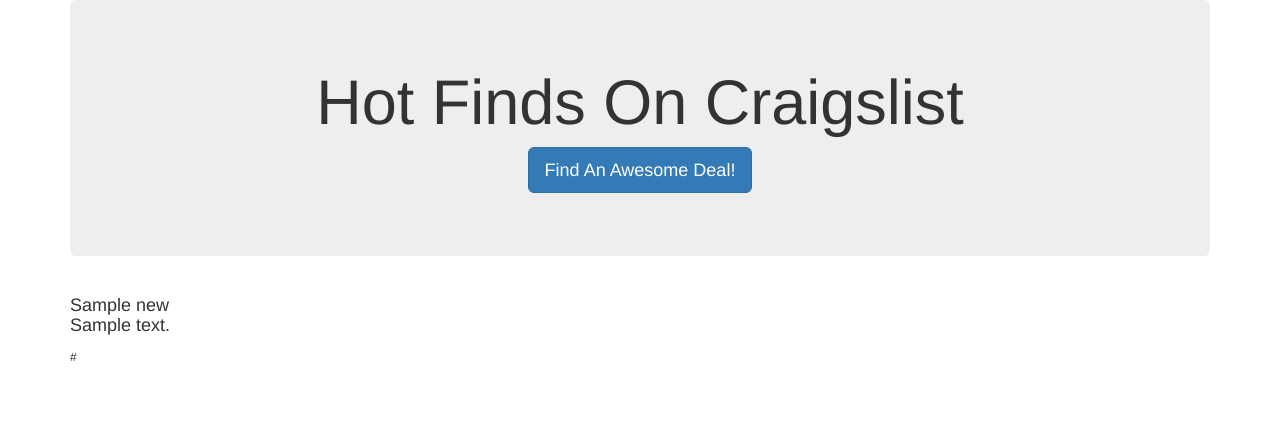
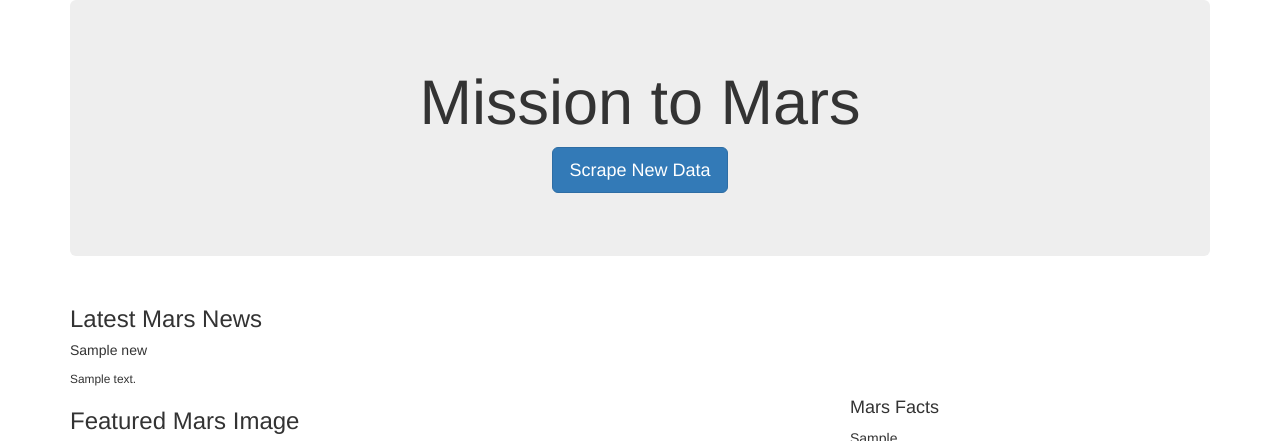
Before and after one commit to itsjaggu/web-scraping-challenge, a Flask app: page / in a window 1280 px wide. Shown: the top 441 px of the page. Before the commit the page ends 361 px from the top, so only its background shows below. Run offline with Flask 2, Linux system fonts and the light colour scheme; grey boxes marked "Sample" are stand-in pictures; a database or web service that is not in the repository returns one stand-in record (values such as "Sample title"); some libraries are stand-ins or nearby versions.

Commit message:
Updated Index Template

```diff
--- a/Mission_to_Mars/scrape_mars.py
+++ b/Mission_to_Mars/scrape_mars.py
@@ -74,8 +74,8 @@
         title_h2 = soup.find('h2', class_='title')
         title = title_h2.text.strip()
 
-        img_div = soup.find('div', class_='downloads')
-        img_url = img_div.find('a', text='Original')['href']
+        img_div = soup.find('img', class_='wide-image')
+        img_url = base_url + img_div['src']
 
         img_dict = {'title':title, 'img_url':img_url}
         hemisphere_image_urls.append(img_dict)
--- a/Mission_to_Mars/templates/index.html
+++ b/Mission_to_Mars/templates/index.html
@@ -5,7 +5,7 @@
   <meta charset="UTF-8">
   <meta name="viewport" content="width=device-width, initial-scale=1.0">
   <meta http-equiv="X-UA-Compatible" content="ie=edge">
-  <title>Hot Finds</title>
+  <title>Mission to Mars</title>
   <link rel="stylesheet" href="https://maxcdn.bootstrapcdn.com/bootstrap/3.3.7/css/bootstrap.min.css">
 </head>
 
@@ -13,16 +13,45 @@
   <div class="container">
 
     <div class="jumbotron text-center">
-      <h1>Hot Finds On Craigslist</h1>
-      <p><a class="btn btn-primary btn-lg" href="/scrape" role="button">Find An Awesome Deal!</a></p>
+      <h1>Mission to Mars</h1>
+      <p><a class="btn btn-primary btn-lg" href="/scrape" role="button">Scrape New Data</a></p>
     </div>
 
-    <!-- Craigslist Listings -->
+    <!-- Displaying Mars Data -->
     <div class="row" id="craiglist-listings">
       <div class="col-md-12">
-        <h4 class="heading">{{mars_data.news.title}} <br>{{mars_data.news.detail}}</h4>
-        <small>{{mars_data.featured_url}}</small>
+        <h3>Latest Mars News</h3>
+        <h5 class="heading">{{mars_data.news.title}}</h5>
+        <small>{{mars_data.news.detail}}</small>
       </div>
+      <div class="col-md-8">
+        <h3>Featured Mars Image</h3>
+        <img src={{mars_data.featured_url}} alt="Featured Mars Image" width="100%">
+      </div>
+      <div class="col-md-4">
+        <h4>Mars Facts</h4>
+        {{mars_data.mars_facts}}
+      </div>
+      <div class="col-md-12" style="text-align: center;">
+        <h3>Mars Hemispheres</h3>
+      </div>
+      <div class="col-md-6">
+        <img src={{mars_data.hemisphere_data[0].img_url}} alt={{mars_data.hemisphere_data[0].title}} width="100%">
+        <h4>{{mars_data.hemisphere_data[0].title}}</h4>
+      </div>
+      <div class="col-md-6">
+        <img src={{mars_data.hemisphere_data[1].img_url}} alt={{mars_data.hemisphere_data[1].title}} width="100%">
+        <h4>{{mars_data.hemisphere_data[1].title}}</h4>
+      </div>
+      <div class="col-md-6">
+        <img src={{mars_data.hemisphere_data[2].img_url}} alt={{mars_data.hemisphere_data[2].title}} width="100%">
+        <h4>{{mars_data.hemisphere_data[2].title}}</h4>
+      </div>
+      <div class="col-md-6">
+        <img src={{mars_data.hemisphere_data[3].img_url}} alt={{mars_data.hemisphere_data[3].title}} width="100%">
+        <h4>{{mars_data.hemisphere_data[3].title}}</h4>
+      </div>
+
     </div>
 
   </div>
```
Also changed, not shown: Mission_to_Mars/app.py (line endings or trailing spaces), 1 other file.
